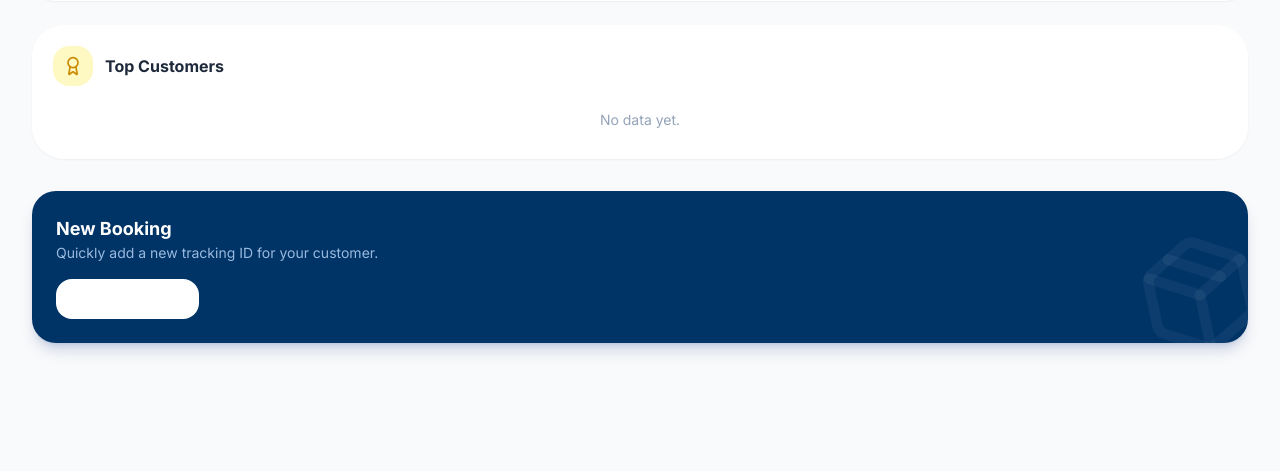
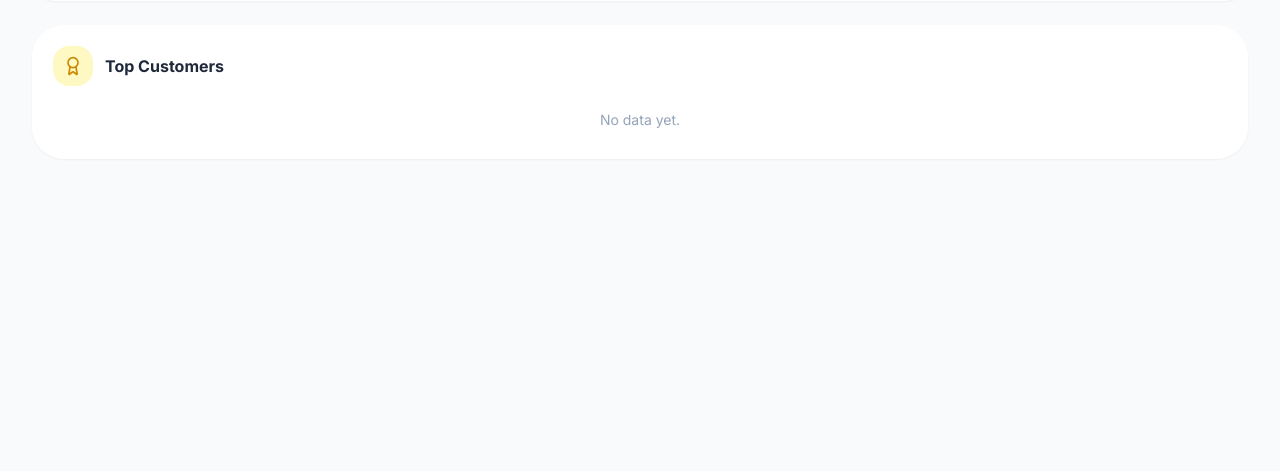
Before and after one commit to ansariwaleed/dtdc_crm, a Python web app: template app/templates/dashboard.html in a window 1280 px wide. Shown: the part 843-1314 px from the top of the page. After the commit the page ends 971 px from the top, so only its background shows below. Run offline with Jinja, Linux system fonts and the light colour scheme; the template is opened without the code that fills it, so the values that code supplies are empty; some libraries are stand-ins or nearby versions.

Commit message:
Remove Quick Action section from dashboard
Removed the Quick Action section for adding a new booking.

```diff
--- a/app/templates/dashboard.html
+++ b/app/templates/dashboard.html
@@ -113,19 +113,7 @@
     </div>
 </div>
 
-<!-- Quick Action -->
-<div class="mt-8 bg-dtdc-blue p-6 rounded-3xl text-white shadow-lg shadow-blue-900/20 relative overflow-hidden">
-    <div class="relative z-10">
-        <h3 class="text-lg font-bold">New Booking</h3>
-        <p class="text-sm text-blue-200 mb-4 opacity-80">Quickly add a new tracking ID for your customer.</p>
-        <a href="/add"
-            class="inline-flex items-center gap-2 bg-white text-dtdc-blue px-5 py-2.5 rounded-2xl font-semibold text-sm transition-transform active:scale-95">
-            <i data-lucide="plus-circle" class="w-4 h-4"></i>
-            Create Now
-        </a>
-    </div>
-    <i data-lucide="package" class="absolute -bottom-4 -right-4 w-32 h-32 text-white/5 -rotate-12"></i>
-</div>
+
 
 <!-- Chart.js Script -->
 <script src="https://cdn.jsdelivr.net/npm/chart.js"></script>
```
